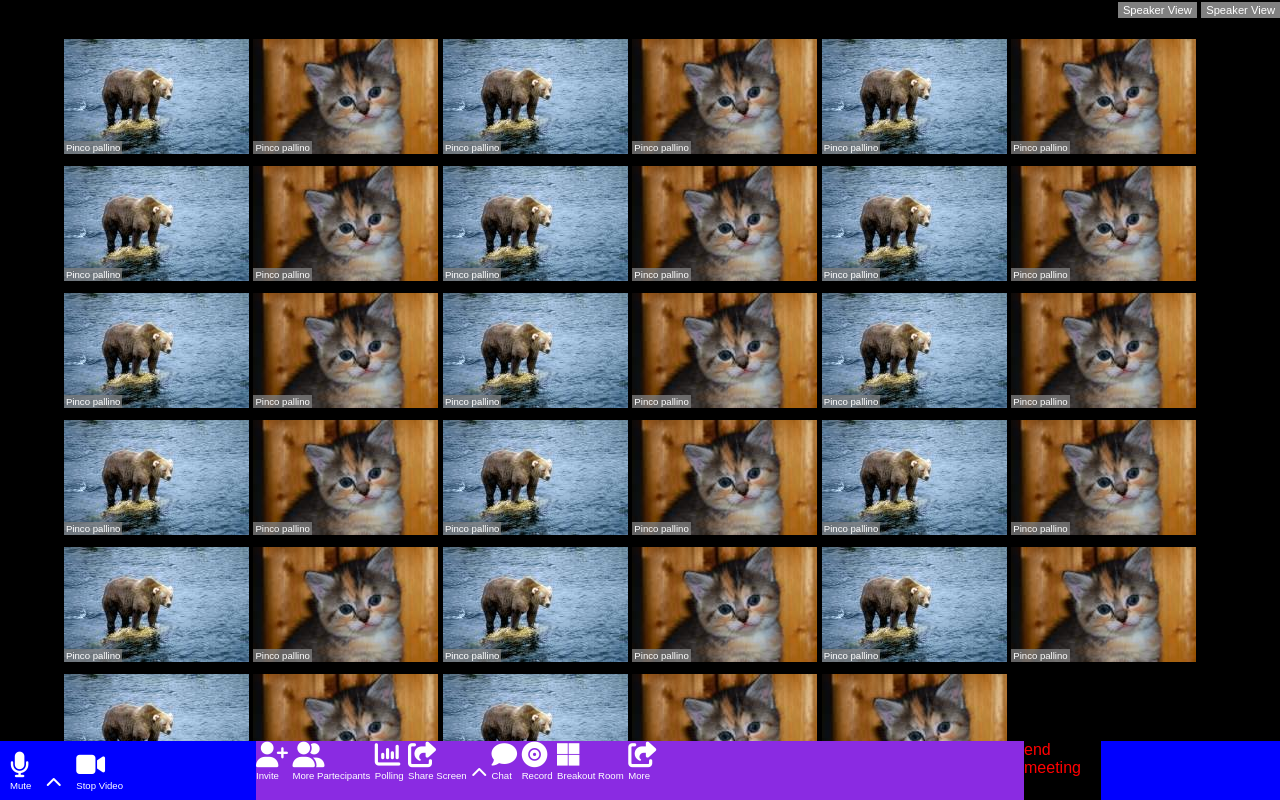
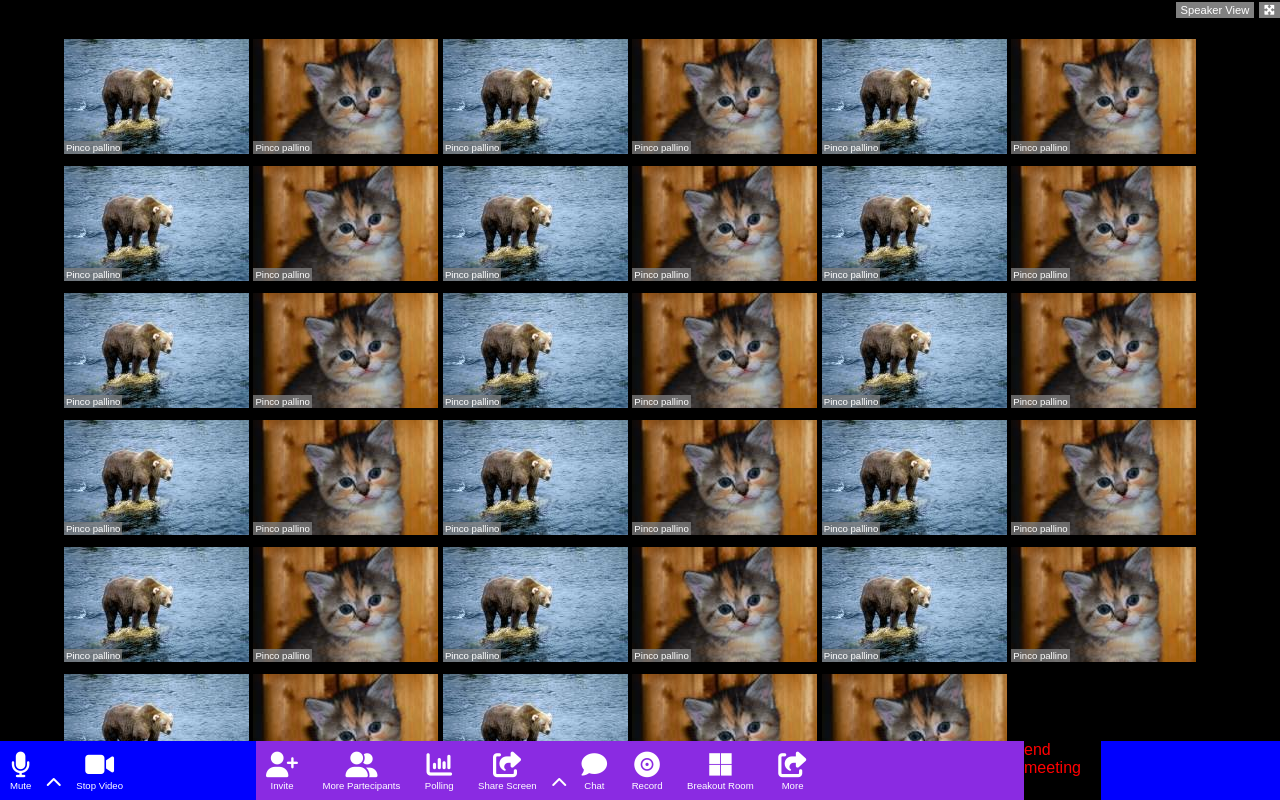
Before and after one commit to AlessandroCingolani/html-css-zoom, a plain HTML site: page index.html in a window 1280 px wide. Drawn offline with Linux system fonts and the light colour scheme.

Commit message:
[Add]Padding icons

```diff
--- a/css/style.css
+++ b/css/style.css
@@ -80,13 +80,14 @@ section {
   height: 100%;
   background-color: blue;
 }
-.controls-left .mic {
+.tools-bar .icons {
   height: 100%;
   padding: 10px;
 }
 
-.tools-bar  .mic {
+.tools-bar  .icons {
   font-size: 1.6rem;
+  text-align: center;
 }
 
 .tools-bar  p {
@@ -97,6 +98,7 @@ section {
 .tools-bar .controls-mid {
   width: 60%;
   height: 100%;
+  margin: 0 auto;
   background-color: blueviolet;
 }
 
--- a/index.html
+++ b/index.html
@@ -12,7 +12,7 @@
     <nav>
       <div class="top-bar">
         <span class="back-light">Speaker View</span>
-        <span class="back-light">Speaker View</span>
+        <span class="back-light"><i class="fa-solid fa-maximize"></i></span>
       </div>
     </nav>
 
@@ -165,12 +165,12 @@
       <div class="tools-bar d-flex">
 
         <div class="controls-left">
-          <div class="mic inline">
+          <div class="icons inline">
             <i class="fa-solid fa-microphone"></i>
             <p>mute</p>
           </div>
           <div class="inline"><i class="fa-solid fa-chevron-up"></i></div>
-          <div class="mic inline">
+          <div class="icons inline">
             <i class="fa-solid fa-video"></i>
             <p>stop video</p>
           </div>
@@ -179,44 +179,44 @@
 
         <div class="controls-mid">
 
-          <div class="mic inline">
+          <div class="icons inline">
             <i class="fa-solid fa-user-plus"></i>
             <p>invite</p>
           </div>
 
-          <div class="mic inline">
+          <div class="icons inline">
             <i class="fa-solid fa-user-group"></i>
             <p>more partecipants</p>
           </div>
 
-          <div class="mic inline">
+          <div class="icons inline">
             <i class="fa-solid fa-chart-column"></i>
             <p>polling</p>
           </div>
 
-          <div class="mic inline">
+          <div class="icons inline">
             <i class="fa-solid fa-share-from-square"></i>
             <p>share screen</p>
           </div>
 
-          <div class="inline"><i class="fa-solid fa-chevron-up"></i></div>
+          <div class=" inline"><i class="fa-solid fa-chevron-up"></i></div>
 
-          <div class="mic inline">
+          <div class="icons inline">
             <i class="fa-solid fa-comment"></i>
             <p>chat</p>
           </div>
 
-          <div class="mic inline">
+          <div class="icons inline">
             <i class="fa-solid fa-record-vinyl"></i>
             <p>record</p>
           </div>
 
-          <div class="mic inline">
+          <div class="icons inline">
             <i class="fa-brands fa-microsoft"></i>
             <p>breakout room</p>
           </div>
 
-          <div class="mic inline">
+          <div class="icons inline">
             <i class="fa-solid fa-share-from-square"></i>
             <p>more</p>
           </div>
```
